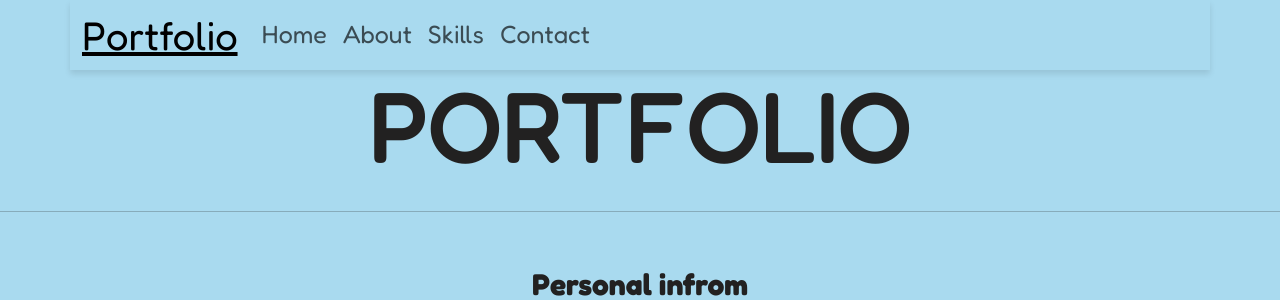
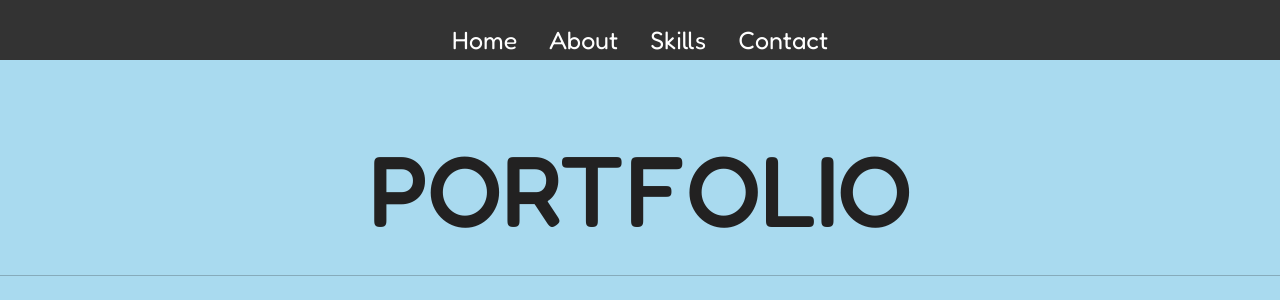
Before and after one commit to ananprakam/Portfolio, an Angular app: page / in a window 1280 px wide. Shown: the top 300 px of the page. Built offline with nearby package versions, Linux system fonts and the light colour scheme.

Commit message:
update navber

```diff
--- a/src/app/app.component.css
+++ b/src/app/app.component.css
@@ -22,19 +22,73 @@ body {
 
 }
 
-.nav-link {
+/* Style the navbar */
+.navbar {
+    position: fixed;
+    top: 0;
+    left: 0;
+    width: 100%;
+    height: 60px;
+    background-color: #333;
+    display: flex;
+    /* เปลี่ยนให้เป็น Flexbox */
+    justify-content: center;
+    /* จัดให้ Navbar อยู่ตรงกลางตามแนวนอน */
+    align-items: center;
+    /* จัดให้ Navbar อยู่ตรงกลางตามแนวดิ่ง */
+
+}
+
+/* Style the list inside the navbar */
+.navbar ul {
+    list-style-type: none;
+    margin: 0;
+    padding: 0;
+    overflow: hidden;
+}
+
+/* Style each list item */
+.navbar li {
+    float: left;
+}
+
+/* Style the links inside the list items */
+.navbar a {
+    display: block;
+    color: white;
     text-align: center;
-    /* Center-align the text within the navigation links */
-    padding: 1rem;
+    padding: 14px 16px;
+    text-decoration: none;
+
+}
+
+/* เปลี่ยนสีเมื่อ hover */
+.navbar a:hover {
+    background-color: #ddd;
+    /* สีพื้นหลังเมื่อ hover */
+    color: black;
+    /* สีตัวอักษรเมื่อ hover */
+    border-radius: 25px;
+    height: 50px;
+}
+
+/* Style the active link (the link of the current page) */
+.navbar a.active {
+    background-color: #4CAF50;
+    /* สีพื้นหลังของเมนูที่เปิดอยู่ */
+    color: white;
+    /* สีตัวอักษรของเมนูที่เปิดอยู่ */
 }
 
 
-.img-a{ /* รูปมหาวิทยาลัยพะเยา */
+.img-a {
+    /* รูปมหาวิทยาลัยพะเยา */
     width: 500px;
     box-shadow: #333 0px 0px 10px;
 }
 
-.img { /* รูปโปรไฟล์ */
+.img {
+    /* รูปโปรไฟล์ */
     width: 200px;
     height: 200px;
     border-radius: 10%;
@@ -50,9 +104,11 @@ body {
 
 }
 
-.p1 { /* ขนาดข้อความชื่อ */
+.p1 {
+    /* ขนาดข้อความชื่อ */
     font-size: 60px;
-    margin-top: 25px;
+    padding-top: 80px;
+    margin-top: 50px;
     margin-bottom: 25px;
     margin-left: 100px;
     margin-right: 100px;
@@ -67,16 +123,19 @@ body {
 
 }
 
-.p2 { /* ขนาดข้อความใน skill */
+.p2 {
+    /* ขนาดข้อความใน skill */
     padding-top: 50px;
 }
 
-.navbar-brand{ /* ขนาดชื่อเว็บ */
+.navbar-brand {
+    /* ขนาดชื่อเว็บ */
     font-size: 40px;
     text-decoration: underline;
 }
 
-.content { /* ขนาดข้อความชื่อ */
+.content {
+    /* ขนาดข้อความชื่อ */
     margin-left: 100px;
     margin-right: 100px;
     margin-bottom: 50px;
@@ -84,32 +143,17 @@ body {
     font-size: 20px;
 }
 
-.main-contain { /* ขนาดข้อความหลัก */
+.main-contain {
+    /* ขนาดข้อความหลัก */
     text-align: center;
     margin-top: 50px;
 
 }
 
-.container { /* ขนาดข้อความส่วน navbar */
-    position: fixed;
-    top: 0;
-    left: 0;
-    right: 0;
-    background-color: hsl(198, 69%, 80%);
-    /* Add a background color if needed */
-    z-index: 100;
-    /* Adjust the z-index to control its stacking order */
-    box-shadow: 0 4px 6px rgba(0, 0, 0, 0.1);
-    /* Add shadow if desired */
-    font-family: 'Fredoka', sans-serif;
-    font-size: 25px;
-    color: #000;
-    display: flex;
-    justify-content: space-between;
 
-}
 
-a:hover { /* สีข้อความ navbar */
+a:hover {
+    /* สีข้อความ navbar */
     text-decoration: underline;
 }
 
@@ -124,7 +168,8 @@ a:hover { /* สีข้อความ navbar */
 
 
 
-.containers { /* ส่วน Contact */
+.containers {
+    /* ส่วน Contact */
     border-color: black;
     border-style: solid;
     margin-left: 100px;
@@ -137,7 +182,8 @@ a:hover { /* สีข้อความ navbar */
 
 }
 
-.contact {  /* ขนาดข้อความ Contact */
+.contact {
+    /* ขนาดข้อความ Contact */
     font-size: 100px;
 }
 
@@ -152,7 +198,8 @@ a:hover { /* สีข้อความ navbar */
     transition: 0.3s ease-in-out;
 }
 
-.containert {   /* ขนาดข้อความตาราง */
+.containert {
+    /* ขนาดข้อความตาราง */
     border-color: black;
     border-style: solid;
     border-radius: 15px;
@@ -169,7 +216,8 @@ a:hover { /* สีข้อความ navbar */
     list-style: none;
 }
 
-.experience ul li { /* ลบจุดหน้า li */
+.experience ul li {
+    /* ลบจุดหน้า li */
     list-style: none;
 }
 
@@ -189,11 +237,12 @@ footer p {
     /* Remove default margins for the paragraph */
 }
 
-.container-img { /* ขนาดรูป */
+.container-img {
+    /* ขนาดรูป */
     display: flex;
     justify-content: center;
     margin-top: 50px;
-    margin-bottom:50px;
+    margin-bottom: 50px;
     margin-top: 50px;
     margin: 50px;
     padding: 25px;
@@ -201,7 +250,8 @@ footer p {
 }
 
 
-img { /* ขนาดรูป */
+img {
+    /* ขนาดรูป */
     border-radius: 15px;
     box-shadow: 0 4px 6px rgba(0, 0, 0, 0.1);
 }
--- a/src/app/app.component.html
+++ b/src/app/app.component.html
@@ -14,32 +14,13 @@
 
 <body>
   <header>
-    <nav class="navbar navbar-expand-lg navbar-light">
-      <div class="container">
-        <a class="navbar-brand" href="#" style="color: rgb(0, 0, 0);">Portfolio</a>
-        <button style="border-radius: 25%; border-color: rgb(0, 0, 0);" class="navbar-toggler" type="button"
-          data-bs-toggle="collapse" data-bs-target="#navbarNav" aria-controls="navbarNav" aria-expanded="false"
-          aria-label="Toggle navigation">
-          <i class="fas fa-bars"></i> <!-- เพิ่มไอคอน Font Awesome -->
-        </button>
-
-        <div class="collapse navbar-collapse" id="navbarNav">
-          <ul class="navbar-nav ml-auto">
-            <li class="nav-item">
-              <a class="nav-link" href="#home">Home</a>
-            </li>
-            <li class="nav-item">
-              <a class="nav-link" href="#home">About</a>
-            </li>
-            <li class="nav-item">
-              <a class="nav-link" href="#skill">Skills</a>
-            </li>
-            <li class="nav-item">
-              <a class="nav-link" href="#contact">Contact</a>
-            </li>
+    <nav class="navbar">
+      <ul>
+        <li><a href="#home">Home</a></li>
+        <li><a href="#About">About</a></li>
+        <li><a href="#skill">Skills</a></li>
+        <li><a href="#contact">Contact</a></li>
       </ul>
-        </div>
-      </div>
     </nav>
   </header>
   <main>
@@ -49,7 +30,7 @@
           PORTFOLIO
         </h1>
         <hr>
-        <div class="content">
+        <div class="content" id="About">
           <p style="font-size: 30px;"><b>Personal infrom</b></p>
           <p style="text-align: center;">
             ANAN PRAKAM ,<strong>Earth</strong><br><span><i class="fa-solid fa-phone fa-bounce fa-2x"
@@ -63,7 +44,7 @@
 
 
         <img class="img"
-          src="https://scontent.fcnx2-1.fna.fbcdn.net/v/t1.6435-9/119048411_3316917128534117_3526568923204605960_n.jpg?_nc_cat=110&ccb=1-7&_nc_sid=7a1959&_nc_eui2=AeFSDu1io2exLJQUHEfAvai1xUmoOTnuUqXFSag5Oe5SpQKZbDrEXOBb6X5yPWN-zmfSmSg5KyuwxxSusVbkPqlT&_nc_ohc=ao9zI3Ofk4sAX9s6b5p&_nc_ht=scontent.fcnx2-1.fna&oh=00_AfDU0gNE501xK21AfFMqMRhyc4uPwHAlsIydvmbg9-MQfg&oe=656984D7">
+          src="https://scontent.fcnx4-1.fna.fbcdn.net/v/t1.6435-9/119048411_3316917128534117_3526568923204605960_n.jpg?_nc_cat=110&ccb=1-7&_nc_sid=7a1959&_nc_eui2=AeFSDu1io2exLJQUHEfAvai1xUmoOTnuUqXFSag5Oe5SpQKZbDrEXOBb6X5yPWN-zmfSmSg5KyuwxxSusVbkPqlT&_nc_ohc=SYUYG9tbf10AX-0PxPO&_nc_ht=scontent.fcnx4-1.fna&oh=00_AfA6zAHPOni2vndg5Fkc2Ky3k8MbQZoFc2e5g-z38d_QsA&oe=65705497">
 
         <div class="container-img">
           <img src="https://f.ptcdn.info/158/012/000/1384503471-5266374834-o.jpg" alt="phayao" class="img-a">
@@ -123,13 +104,14 @@
                       Facebook</a>
                   </div>
                   <div class="col">
-                    <i class="fa-solid fa-envelope fa-shake fa-2x" ></i><a
+                    <i class="fa-solid fa-envelope fa-shake fa-2x"></i><a
                       style="text-decoration: none;font-family: 'Fredoka', sans-serif;font-weight: 400;" href=""
                       target="_blank" rel="noopener">
                       Ananprakam2001@gmail.com</a>
                   </div>
                   <div class="col">
-                    <i class="fa-brands fa-github fa-shake fa-2x"></i><a style="text-decoration: none;font-family: 'Fredoka', sans-serif;"
+                    <i class="fa-brands fa-github fa-shake fa-2x"></i><a
+                      style="text-decoration: none;font-family: 'Fredoka', sans-serif;"
                       href="https://github.com/ananprakam" target="_blank" rel="noopener">
                       Github</a>
                   </div>
```
Lines whose indentation alone changed are shown as unchanged.
